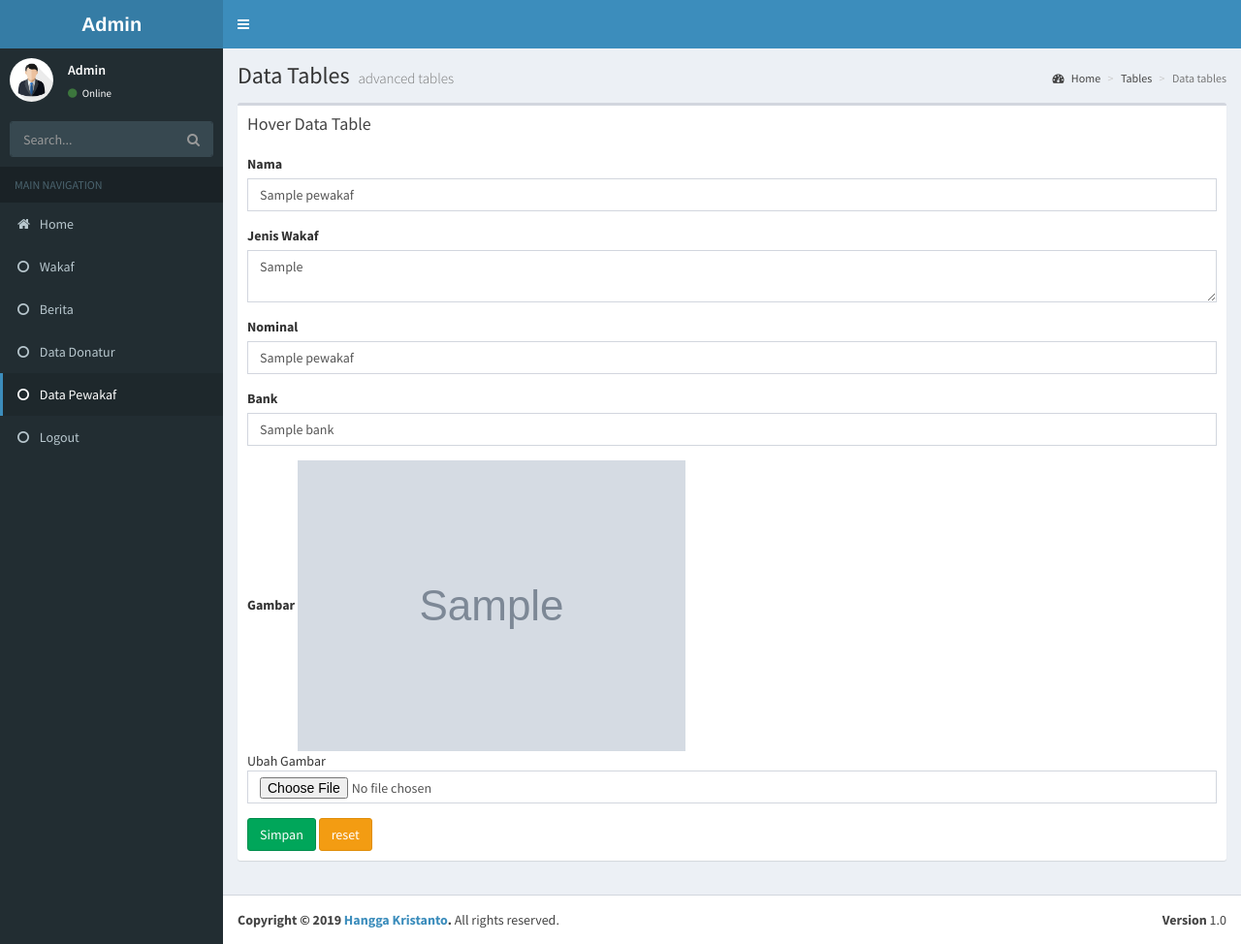
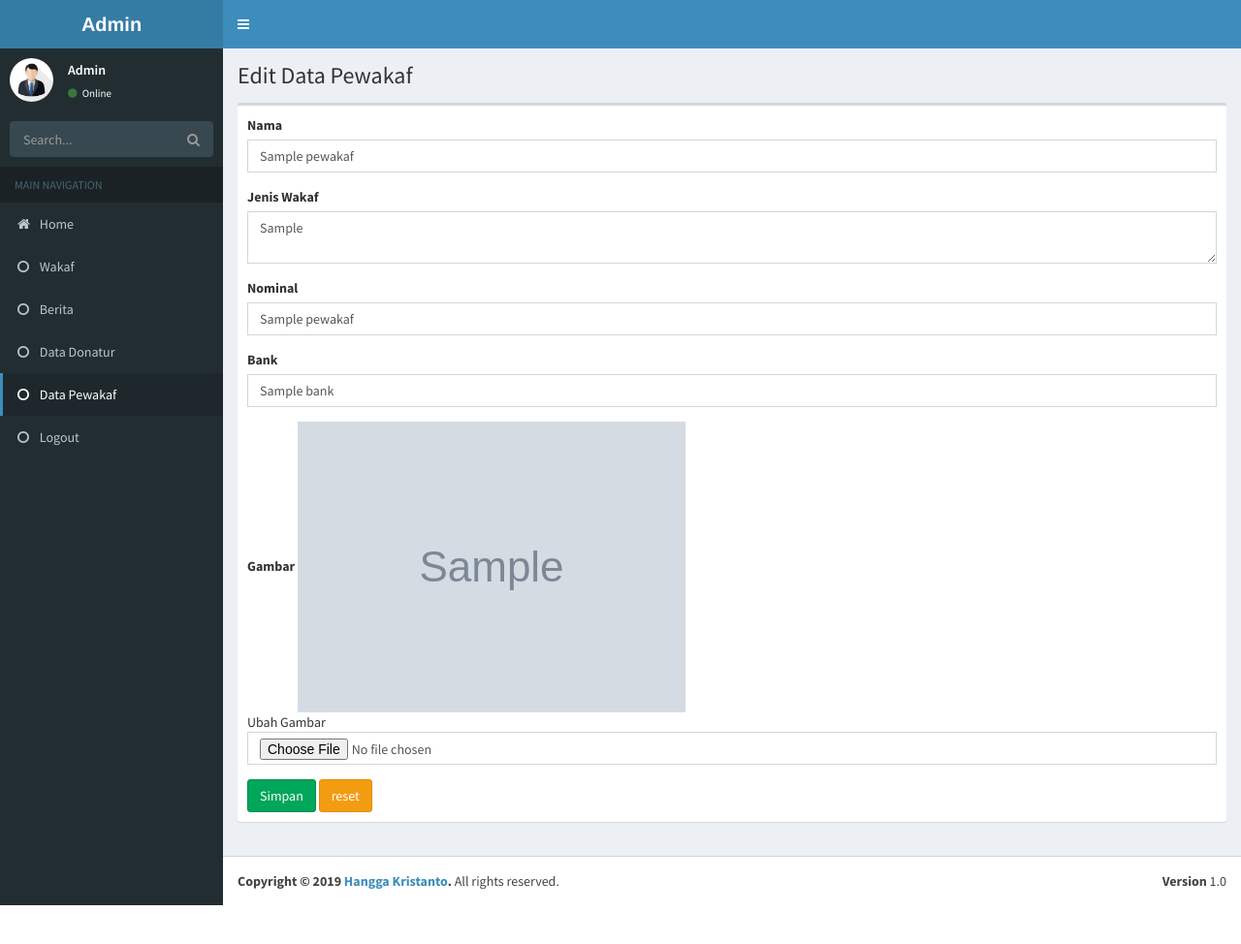
Before and after one commit to hanggakristanto99/ta_wakaf, a CodeIgniter app: the page made by application/views/admin/pewakaf/edit.php in a window 1280 px wide. Shown: the whole page at 97% size. After the commit the page ends 934 px from the top, so only its background shows below. Run offline with CodeIgniter, Linux system fonts and the light colour scheme; tables that the repository leaves empty hold one stand-in row (values such as "Sample post"); the template is opened without the code that fills it: most values are stand-ins (such as "Sample title", 1, 10 or a date in 2020); grey boxes marked "Sample" are stand-in pictures.

Commit message:
finising

```diff
--- a/application/controllers/member/C_halaman_login.php
+++ b/application/controllers/member/C_halaman_login.php
@@ -42,6 +42,7 @@ class c_halaman_login extends CI_Controller {
 				$sess_data['logged_in'] = 'Sudah Loggin';
 				$sess_data['uid'] = $sess->uid;
 				$sess_data['username'] = $sess->username;
+				$sess_data['email'] = $sess->email;
 				$sess_data['level'] = $sess->level;
 				$this->session->set_userdata($sess_data);
 			}
--- a/application/views/admin/pewakaf/edit.php
+++ b/application/views/admin/pewakaf/edit.php
@@ -20,14 +20,8 @@
     <!-- Content Header (Page header) -->
     <section class="content-header">
       <h1>
-        Data Tables
-        <small>advanced tables</small>
+        Edit Data Pewakaf
       </h1>
-      <ol class="breadcrumb">
-        <li><a href="#"><i class="fa fa-dashboard"></i> Home</a></li>
-        <li><a href="#">Tables</a></li>
-        <li class="active">Data tables</li>
-      </ol>
     </section>
 
     <!-- Main content -->
@@ -35,9 +29,6 @@
       <div class="row">
         <div class="col-xs-12">
           <div class="box">
-            <div class="box-header">
-              <h3 class="box-title">Hover Data Table</h3>
-            </div>
             <!-- /.box-header -->
             <div class="box-body">
         				<div class="row">
--- a/application/views/user/jenis_wakaf.php
+++ b/application/views/user/jenis_wakaf.php
@@ -69,10 +69,13 @@ $this->load->view('user/header');
   <div class="col-xs-6 col-md-4"> </div>
   <div class="col-xs-12 col-md-4">
   	<?php echo form_open_multipart('member/c_jenis_wakaf/input') ?>
+
+
+
   	<form class="form" method="post">
   		 <div class="form-group">
 		    <label for="text">Nama</label>
-		    <input type="text" name="nama" class="form-control" placeholder="Nama" required="required">
+		    <input type="text" name="nama" class="form-control" value="<?= $this->session->userdata('email') ?> " required="required">
 		  </div>
 		<!-- <div class="form-group">
 			<label>Jenis Wakaf </label>
```
Also changed, not shown: application/models/user/M_pewakaf.php (+7 -0 lines), application/views/user/register.php (+0 -20 lines), uploads/image979.png (deleted), uploads/thumbnail/image979.png (deleted).
